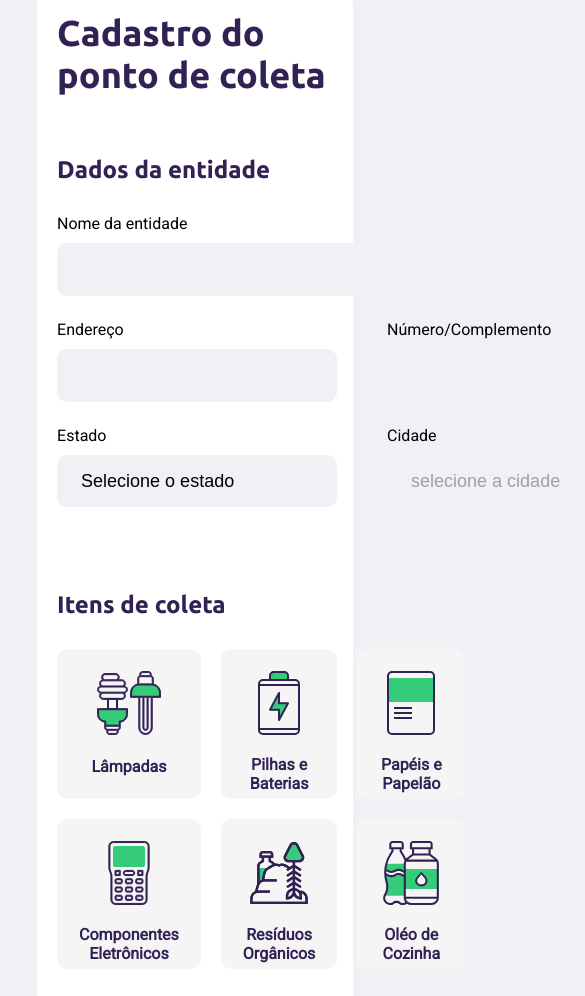
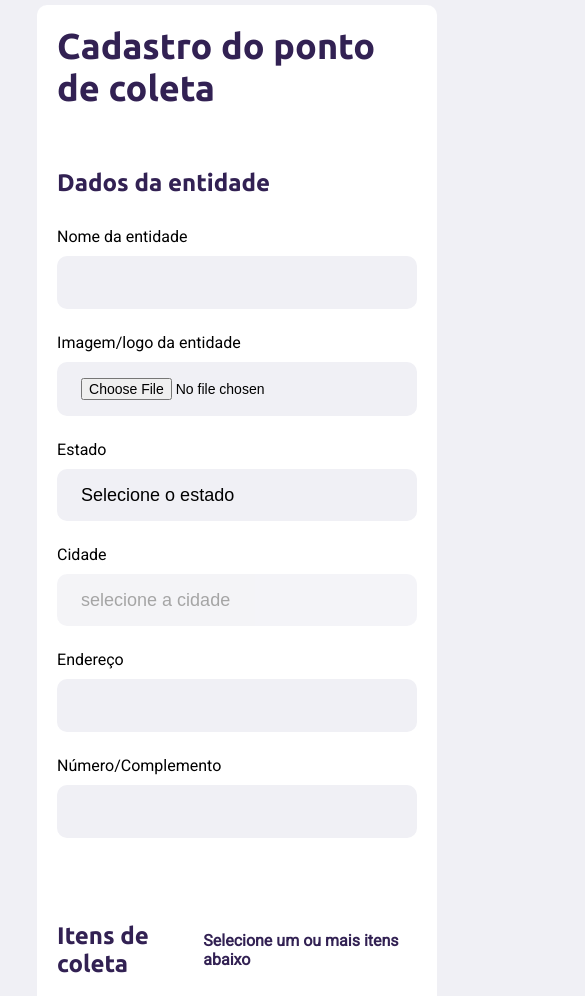
Before and after one commit to DanielBGC/NLW-1, a website: page src/views/register.html in a window 390 px wide. Shown: the part 172-1168 px from the top of the page, 585 px wide, since content can reach past the window. Drawn offline with nearby package versions, Linux system fonts and the light colour scheme; files that its build step writes are made by us from their sources; no server answers; files whose address does not match are found by name.

Commit message:
Tornando a página de cadastro mais responsiva ao mobile

```diff
--- a/public/styles/register.css
+++ b/public/styles/register.css
@@ -51,10 +51,22 @@ form fieldset {
 
 form legend {
     margin-bottom: 30px;
+    display: flex;
+
+    align-items: center;
+    justify-content: space-between;
+
+    width: 100%;
 }
 
 form legend h2 {
     font-size: 24px;
+}
+
+form legend span {
+    color: var(--title-color);
+
+    font-weight: 700;
 }
 
 form .field {
@@ -63,6 +75,13 @@ form .field {
     flex-direction: column;
 
     margin-bottom: 24px;
+
+    max-width: 50%;
+}
+
+form .field #form-img {
+    font-size: 14px;
+
 }
 
 form .field-group {
--- a/public/styles/responsive.css
+++ b/public/styles/responsive.css
@@ -28,6 +28,28 @@
 		width: 350px;
 		height: 200px;
 	}
+
+	#page-register .field-group {
+		flex-direction: column;
+	}
+
+	#page-register .field-group .field {
+		margin-right: 0px;
+
+		max-width: 100%;
+	}
+
+	#page-register form {
+		min-width: 400px;
+	}
+
+	#page-register header a span {
+		margin-left: 3em;
+	}
+
+	#page-register .items-grid {
+		grid-template-columns: 1fr 1fr;
+	}
 }
 
 @media(min-width: 2200px) {
--- a/src/views/register.html
+++ b/src/views/register.html
@@ -27,20 +27,15 @@
                     <h2>Dados da entidade</h2>
                 </legend>
 
-                <div class="field">
-                    <label for="name">Nome da entidade</label>
-                    <input type="text" name="name" required="required">
-                </div>
-
                 <div class="field-group">
                     <div class="field">
-                        <label for="adress">Endereço</label>
-                        <input type="text" name="adress" required="required">
+                        <label for="name">Nome da entidade</label>
+                        <input type="text" name="name" required="required">
                     </div>
 
                     <div class="field">
-                        <label for="adress-number">Número/Complemento</label>
-                        <input type="text" name="adress-number" required="required">
+                        <label for="imagem">Imagem/logo da entidade</label>
+                        <input type="file" id="form-img" name="imagem" required="required">
                     </div>
                 </div>
 
@@ -62,11 +57,26 @@
 
                     </div>
                 </div>
+
+                <div class="field-group">
+                    <div class="field">
+                        <label for="adress">Endereço</label>
+                        <input type="text" name="adress" required="required">
+                    </div>
+
+                    <div class="field">
+                        <label for="adress-number">Número/Complemento</label>
+                        <input type="text" name="adress-number" required="required">
+                    </div>
+                </div>
+
+
             </fieldset>
 
             <fieldset>
                 <legend>
                     <h2>Itens de coleta</h2>
+                    <span>Selecione um ou mais itens abaixo</span>
                 </legend>
 
                 <div class="items-grid">
```
